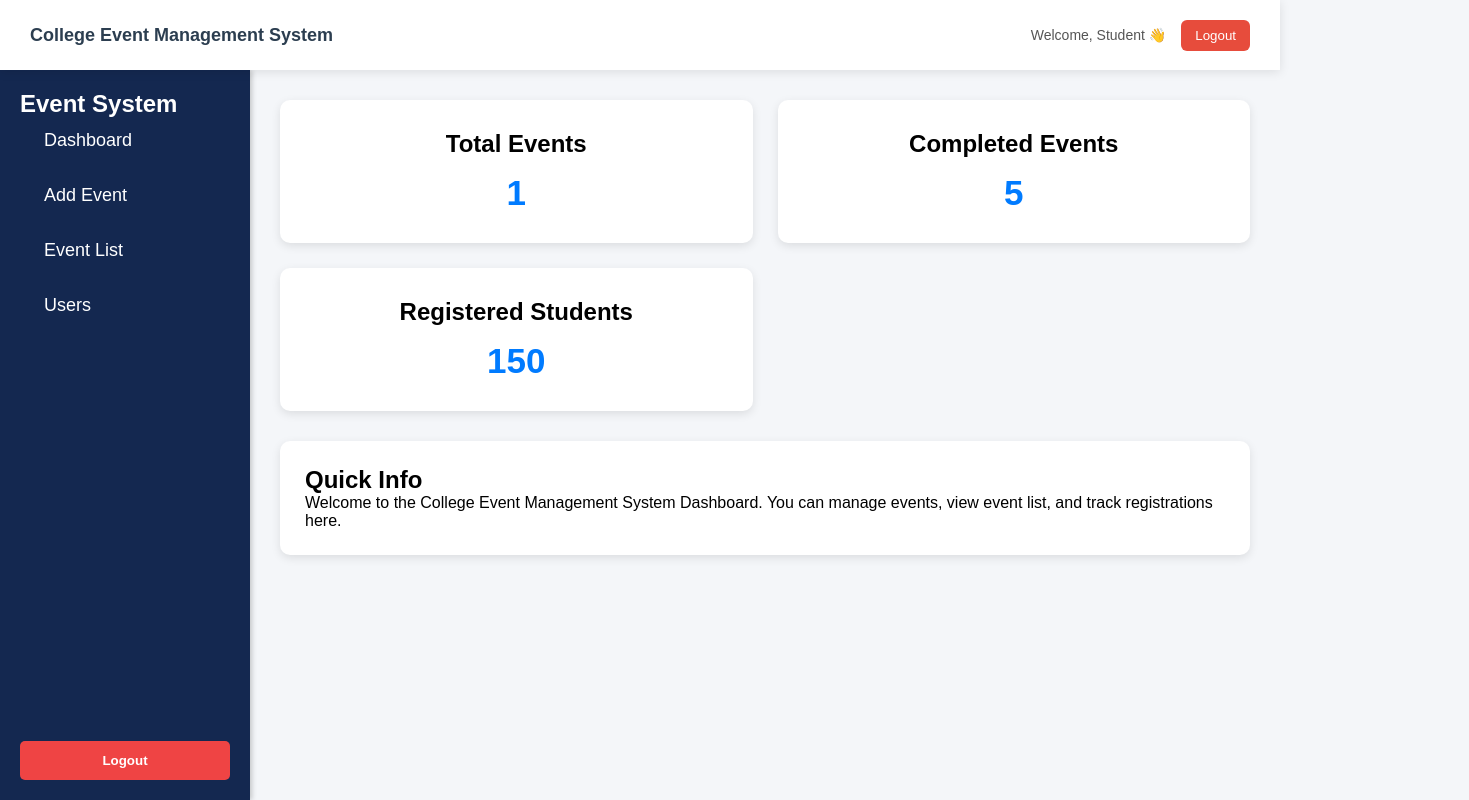
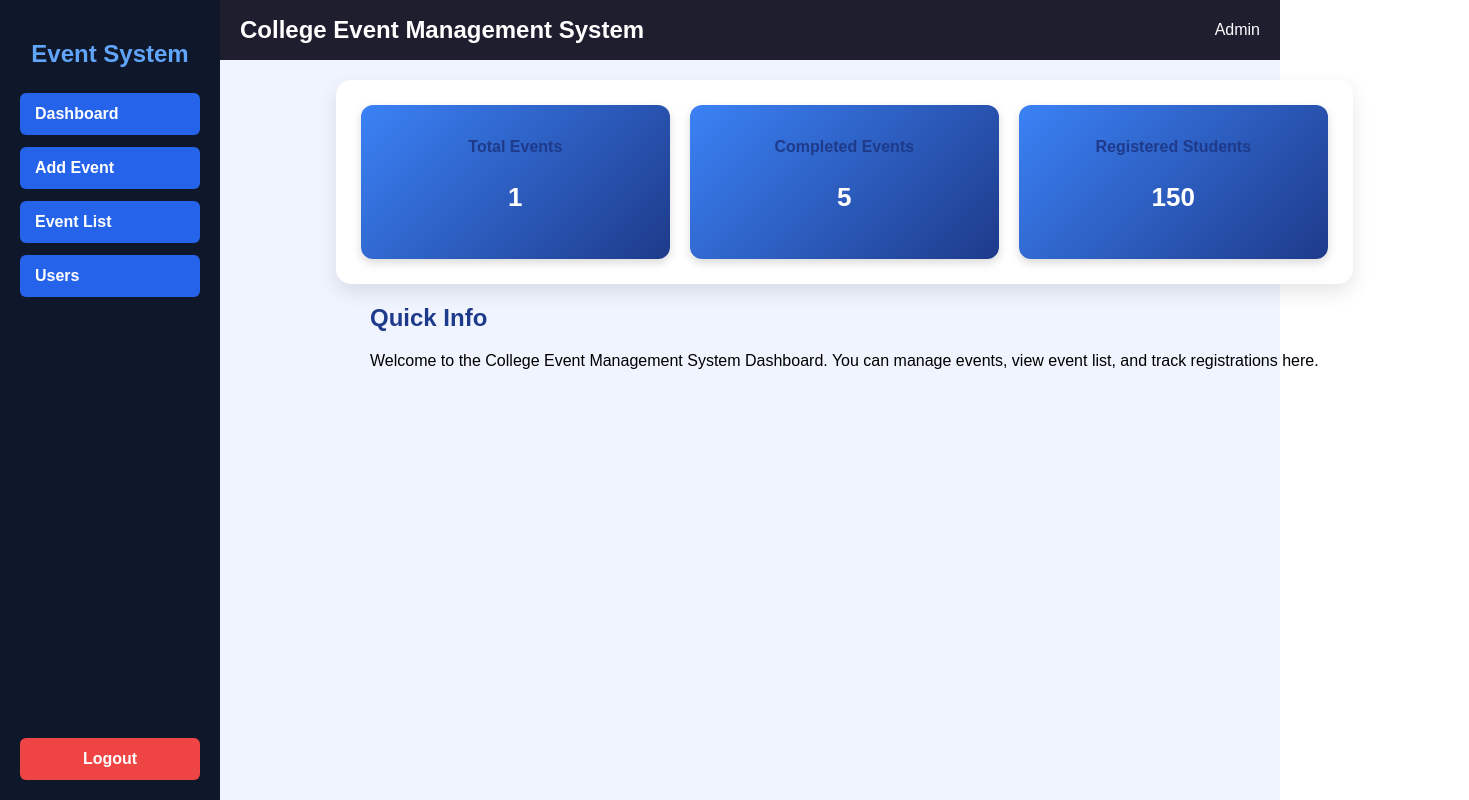
Before and after one commit to kanishkalenin2008-hub/Project_tansam, a React (Create React App) app in the folder frontend/frontend/: page /dashboard in a window 1280 px wide. Shown: the top 800 px of the page, 1469 px wide, since content can reach past the window. Built offline with nearby package versions, Linux system fonts and the light colour scheme; data requests are answered from the project's data file.

Commit message:
dashboard

```diff
--- a/frontend/frontend/src/components/Header.jsx
+++ b/frontend/frontend/src/components/Header.jsx
@@ -1,4 +1,3 @@
-
 import React from "react";
 import "./header.css";
 
@@ -8,8 +7,7 @@ function Header() {
       <h2>College Event Management System</h2>
 
       <div className="header-right">
-        <span>Welcome, Student 👋</span>
-        <button onClick={() => alert("Logged out!")}>Logout</button>
+        <span>Admin</span>
       </div>
     </div>
   );
--- a/frontend/frontend/src/components/Sidebar.jsx
+++ b/frontend/frontend/src/components/Sidebar.jsx
@@ -1,30 +1,24 @@
 import React from "react";
-import { Link, useNavigate } from "react-router-dom";
 import "./sidebar.css";
+import { Link } from "react-router-dom";
 
 function Sidebar() {
-  const navigate = useNavigate();
-
   return (
     <div className="sidebar">
+
       <h2>Event System</h2>
 
-      <nav className="sidebar-menu">
+      <nav>
         <Link to="/dashboard">Dashboard</Link>
         <Link to="/add-event">Add Event</Link>
         <Link to="/event-list">Event List</Link>
         <Link to="/register">Users</Link>
       </nav>
 
-      <button
-        className="logout-btn"
-        onClick={() => {
-          localStorage.clear();
-          navigate("/login");
-        }}
-      >
-        Logout
-      </button>
+      <div className="sidebar-footer">
+        <Link to="/login">Logout</Link>
+      </div>
+
     </div>
   );
 }
--- a/frontend/frontend/src/components/header.css
+++ b/frontend/frontend/src/components/header.css
@@ -1,45 +1,19 @@
 .header {
+  position: fixed;
+  top: 0;
+  left: 220px; /* same width as sidebar */
+  right: 0;
+
   height: 60px;
-  background: #ffffff;
+  background: #1e1e2f;
+  color: white;
+
   display: flex;
   justify-content: space-between;
   align-items: center;
+
   padding: 0 20px;
-  box-shadow: 0 2px 10px rgba(0,0,0,0.1);
-  position: sticky;
-  top: 0;
+  box-sizing: border-box;
+
   z-index: 1000;
 }
-
-/* Title */
-.header h2 {
-  font-size: 18px;
-  color: #2c3e50;
-}
-
-/* Right side */
-.header-right {
-  display: flex;
-  align-items: center;
-  gap: 15px;
-}
-
-.header-right span {
-  font-size: 14px;
-  color: #555;
-}
-
-/* Logout button */
-.header-right button {
-  padding: 8px 14px;
-  background: #e74c3c;
-  color: white;
-  border: none;
-  border-radius: 6px;
-  cursor: pointer;
-  transition: 0.3s;
-}
-
-.header-right button:hover {
-  background: #c0392b;
-}
--- a/frontend/frontend/src/components/sidebar.css
+++ b/frontend/frontend/src/components/sidebar.css
@@ -1,65 +1,77 @@
-/* sidebar.css */
+.sidebar {
+  width: 220px;
+  height: 100vh;
 
-.sidebar {
-  width: 250px;
-  height: 100vh;
-  background-color: #1f2937; /* dark blue-gray */
-  color: #ffffff;
+  background: #0f172a;
+  color: white;
+
   position: fixed;
   top: 0;
   left: 0;
+
+  padding: 20px;
+  box-sizing: border-box;
+
   display: flex;
   flex-direction: column;
-  padding: 20px 0;
-  box-shadow: 2px 0 5px rgba(0, 0, 0, 0.2);
 }
 
-.sidebar-title {
+/* TITLE */
+.sidebar h2 {
+  color: #60a5fa;
   text-align: center;
-  font-size: 20px;
-  font-weight: bold;
-  margin-bottom: 30px;
-  letter-spacing: 1px;
+  margin-bottom: 25px;
 }
 
-.sidebar-menu {
+/* NAV LINKS CONTAINER */
+.sidebar nav {
   display: flex;
-  flex-direction: column;
-  gap: 10px;
+  flex-direction: column; /* 🔥 ONE BY ONE */
+  gap: 12px;
 }
 
-.sidebar-menu a {
+/* LINKS STYLE */
+.sidebar nav a {
   text-decoration: none;
-  color: #cbd5e1;
-  padding: 12px 20px;
-  transition: 0.3s;
-  border-left: 4px solid transparent;
-}
+  color: white;
 
-.sidebar-menu a:hover {
-  background-color: #374151;
-  color: #ffffff;
-  border-left: 4px solid #3b82f6;
-}
+  background: #2563eb;
+  padding: 12px;
+  border-radius: 6px;
 
-.sidebar-menu a.active {
-  background-color: #111827;
-  border-left: 4px solid #3b82f6;
-  color: #ffffff;
-}
+  font-weight: bold;
+  padding-left: 15px;
 
-.logout-btn {
-  margin-top: auto;
-  padding: 12px 20px;
-  background-color: #ef4444;
-  color: white;
-  border: none;
-  cursor: pointer;
-  width: 100%;
-  font-weight: bold;
   transition: 0.3s;
 }
 
-.logout-btn:hover {
-  background-color: #dc2626;
+/* HOVER */
+.sidebar nav a:hover {
+  background: #1d4ed8;
+  transform: translateX(5px);
 }
+
+/* FOOTER (LOGOUT) */
+.sidebar-footer {
+  margin-top: auto;
+}
+
+.sidebar-footer a {
+  display: block;
+  text-decoration: none;
+
+  background: #ef4444;
+  color: white;
+
+  padding: 12px;
+  border-radius: 6px;
+
+  text-align: center;
+  font-weight: bold;
+
+  transition: 0.3s;
+}
+
+.sidebar-footer a:hover {
+  background: #dc2626;
+}
--- a/frontend/frontend/src/pages/login/login.css
+++ b/frontend/frontend/src/pages/login/login.css
@@ -1,59 +1,42 @@
-* {
-  margin: 0;
-  padding: 0;
-  box-sizing: border-box;
-  font-family: Arial, sans-serif;
-}
-
 .login-container {
   height: 100vh;
   display: flex;
-  justify-content: center;
-  align-items: center;
-  background: linear-gradient(135deg, #e3f2fd, #f5f5f5);
+  justify-content: center;  /* horizontal center */
+  align-items: center;      /* vertical center */
+  background: #f4f6f9;
 }
 
 .login-box {
   width: 350px;
   padding: 30px;
-  background: #ffffff;
-  border-radius: 12px;
-  box-shadow: 0 8px 20px rgba(0, 0, 0, 0.15);
-  display: flex;
-  flex-direction: column;
-  gap: 15px;
+  background: white;
+  border-radius: 10px;
+  box-shadow: 0 0 15px rgba(0,0,0,0.1);
   text-align: center;
 }
 
 .login-box h2 {
-  margin-bottom: 10px;
-  color: #333;
+  margin-bottom: 20px;
 }
 
 .login-box input {
-  padding: 12px;
+  width: 100%;
+  padding: 10px;
+  margin: 10px 0;
   border: 1px solid #ccc;
-  border-radius: 8px;
-  outline: none;
-  transition: 0.3s;
-}
-
-.login-box input:focus {
-  border-color: #007bff;
-  box-shadow: 0 0 5px rgba(0, 123, 255, 0.4);
+  border-radius: 6px;
 }
 
 .login-box button {
-  padding: 12px;
+  width: 100%;
+  padding: 10px;
+  background: #1e1e2f;
+  color: white;
   border: none;
-  border-radius: 8px;
-  background: #cfbecd;
-  color: rgb(152, 150, 151);
-  font-size: 16px;
+  border-radius: 6px;
   cursor: pointer;
-  transition: 0.3s;
 }
 
 .login-box button:hover {
-  background: #700669;
+  background: #343454;
 }
--- a/frontend/frontend/src/pages/superadmindashboard/dashboard.css
+++ b/frontend/frontend/src/pages/superadmindashboard/dashboard.css
@@ -1,137 +1,81 @@
-*{
-    margin:0;
-    padding:0;
-    box-sizing:border-box;
-    font-family:Arial, Helvetica, sans-serif;
+.dashboard {
+  display: flex;
+  height: 100vh;
+  background: #f0f4ff;
+  font-family: Arial, sans-serif;
 }
 
-body{
-    background:#f4f6f9;
+/* MAIN CONTENT CENTER AREA */
+.dashboard-content {
+  margin-left: 220px;
+  margin-top: 60px;
+
+  width: 100%;
+  padding: 20px;
+
+  display: flex;
+  flex-direction: column;
+  align-items: center;
 }
 
-/* Whole Dashboard */
-
-.dashboard{
-    width:100%;
-    min-height:100vh;
+/* TITLE */
+.dashboard-content h2 {
+  color: #1e3a8a;
+  margin-bottom: 20px;
 }
 
-/* Header */
+/* CARDS WRAPPER (BOX CONTAINER) */
+.cards {
+  display: grid;
+  grid-template-columns: repeat(3, 1fr);
+  gap: 20px;
 
-.header{
-    position:fixed;
-    top:0;
-    left:0;
-    width:100%;
-    height:70px;
-    background:#fff;
-    display:flex;
-    justify-content:space-between;
-    align-items:center;
-    padding:0 30px;
-    box-shadow:0 2px 10px rgba(0,0,0,.1);
-    z-index:1000;
+  width: 80%;
+  background: white;
+  padding: 25px;
+  border-radius: 15px;
+
+  box-shadow: 0 8px 20px rgba(0,0,0,0.1);
 }
 
-/* Sidebar + Content */
+/* CARD DESIGN (BLUE STYLE) */
+.card {
+  background: linear-gradient(135deg, #3b82f6, #1e3a8a);
+  color: white;
 
-.dashboard-body{
-    display:flex;
-    margin-top:70px;
+  padding: 20px;
+  border-radius: 12px;
+
+  text-align: center;
+
+  box-shadow: 0 4px 10px rgba(0,0,0,0.15);
+  transition: 0.3s;
 }
 
-/* Sidebar */
-
-.sidebar{
-    width:250px;
-    height:calc(100vh - 70px);
-    background:#142850;
-    color:white;
-    position:fixed;
-    top:70px;
-    left:0;
-    padding:20px;
+.card:hover {
+  transform: translateY(-5px);
 }
 
-.sidebar ul{
-    list-style:none;
+/* CARD TEXT */
+.card h2 {
+  font-size: 16px;
+  margin-bottom: 10px;
 }
 
-.sidebar li{
-    margin:25px 0;
+.card p {
+  font-size: 26px;
+  font-weight: bold;
 }
 
-.sidebar a{
-    color:white;
-    text-decoration:none;
-    font-size:18px;
+/* RESPONSIVE */
+@media (max-width: 900px) {
+  .cards {
+    grid-template-columns: repeat(2, 1fr);
+  }
 }
 
-/* Main Content */
-
-.dashboard-content{
-    margin-left:250px;
-    width:calc(100% - 250px);
-    padding:30px;
+@media (max-width: 600px) {
+  .cards {
+    grid-template-columns: 1fr;
+  }
 }
-
-/* Cards */
-
-.cards{
-    display:grid;
-    grid-template-columns:repeat(2,1fr);
-    gap:25px;
-    margin-bottom:30px;
-}
-
-.card{
-    background:#fff;
-    border-radius:10px;
-    padding:30px;
-    text-align:center;
-    box-shadow:0 3px 10px rgba(0,0,0,.1);
-}
-
-.card h2{
-    margin-bottom:15px;
-}
-
-.card p{
-    font-size:35px;
-    color:#007bff;
-    font-weight:bold;
-}
-
-/* Table */
-
-.table-container{
-    background:#fff;
-    padding:25px;
-    border-radius:10px;
-    box-shadow:0 3px 10px rgba(0,0,0,.1);
-}
-
-table{
-    width:100%;
-    border-collapse:collapse;
-    margin-top:20px;
-}
-
-th,td{
-    padding:15px;
-    border-bottom:1px solid #ddd;
-    text-align:left;
-}
-
-button{
-    background:#007bff;
-    color:white;
-    border:none;
-    padding:8px 18px;
-    border-radius:5px;
-    cursor:pointer;
-}
-
-button:hover{
-    background:#0056b3;
-}
```
